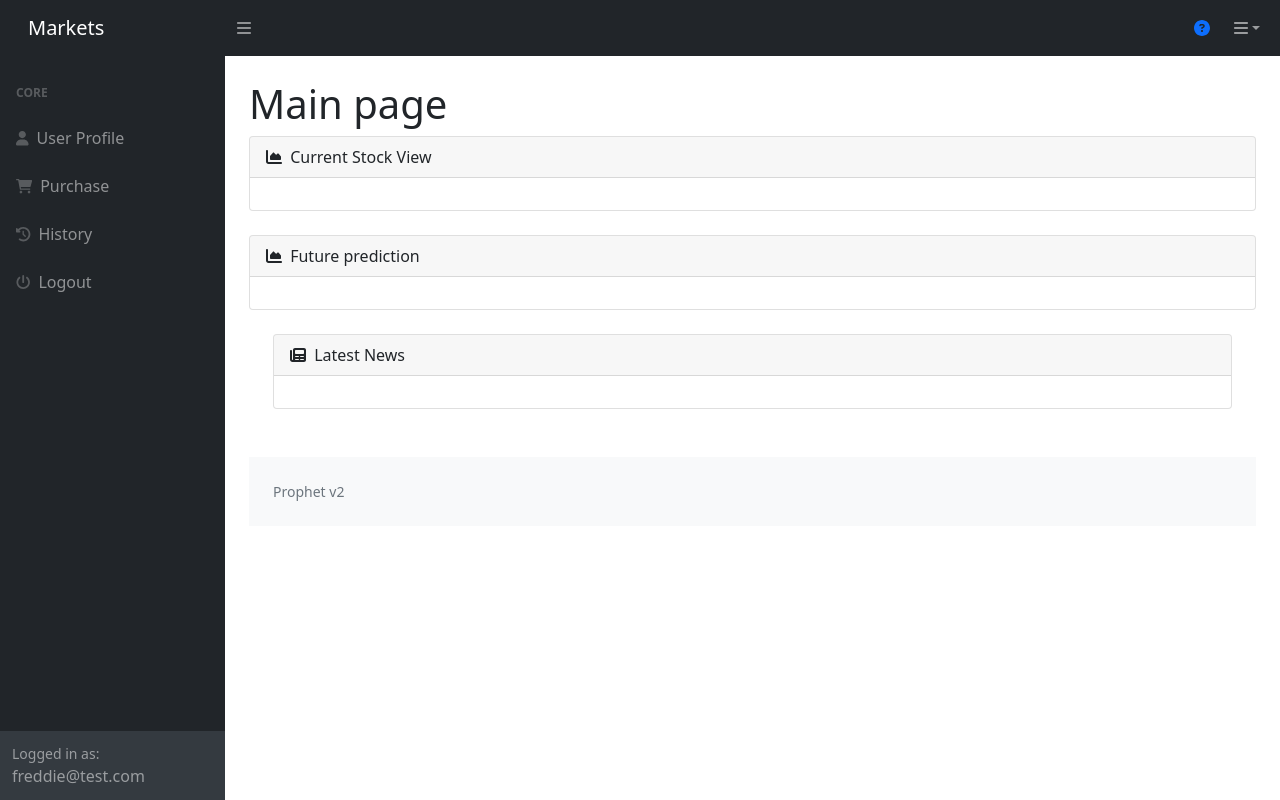
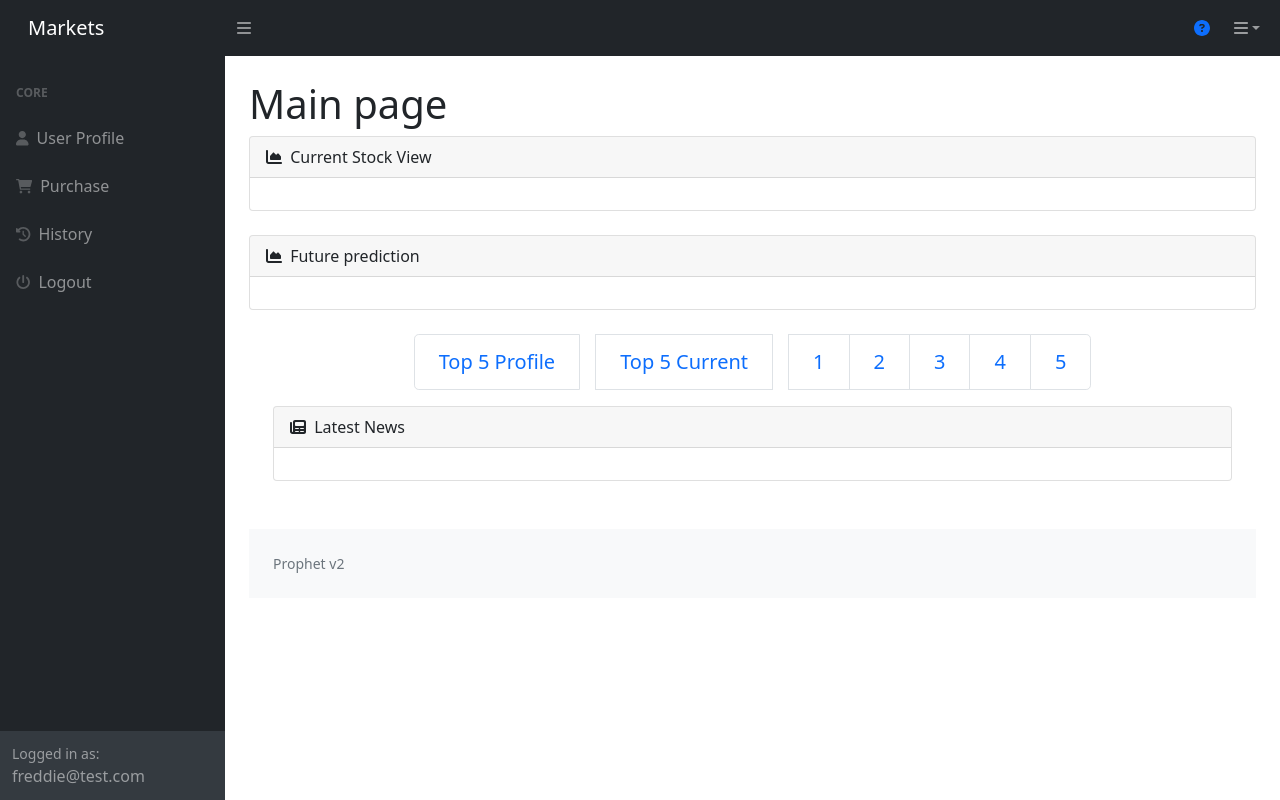
Before and after one commit to f-ksg/myfyp, a Django app: template prophetv2/templates/chart.html in a window 1280 px wide. Run offline with Django 4.2, Linux system fonts and the light colour scheme; the template is opened without the code that fills it, so the values that code supplies are empty; some libraries are stand-ins or nearby versions.

Commit message:
Added paginations for base.html to include top profile/current and navigation Edited refreshercourse details

```diff
--- a/prophetv2/templates/base.html
+++ b/prophetv2/templates/base.html
@@ -118,6 +118,24 @@
                                     </script>
                                 </div>
                                 </div>
+
+
+
+                                <div class = "container">
+                                    <nav aria-label="Pagination">
+                                        <ul class="pagination pagination-lg d-flex justify-content-center">
+                                          <li class="page-item pe-3"><a class="page-link" href="#">Top 5 Profile </a></li>
+                                          <li class="page-item pe-3"><a class="page-link" href="#">Top 5 Current </a></li>
+                                          <li class="page-item"><a class="page-link" href="#">1</a></li>
+                                          <li class="page-item"><a class="page-link" href="#">2</a></li>
+                                          <li class="page-item"><a class="page-link" href="#">3</a></li>
+                                          <li class="page-item"><a class="page-link" href="#">4</a></li>
+                                          <li class="page-item"><a class="page-link" href="#">5</a></li>
+                                        </ul>
+                                      </nav>
+                                </div>
+
+
                                <!--News articles related to the stock-->
                                 <div class="card mb-4 mx-4" >
                                     <div class="card-header" style="position: sticky; top:0;">
```
Also changed, not shown: prophetv2/templates/tradingtips.html (+19 -2 lines).
